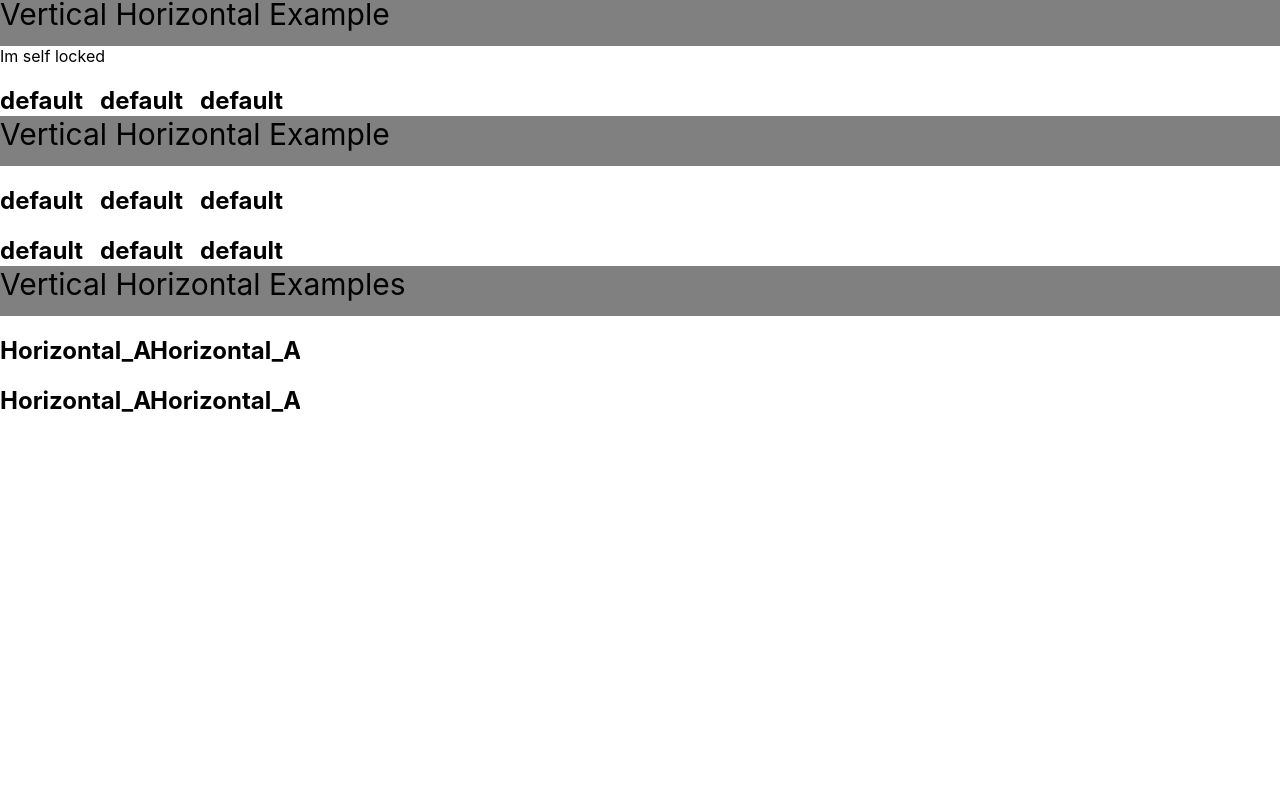
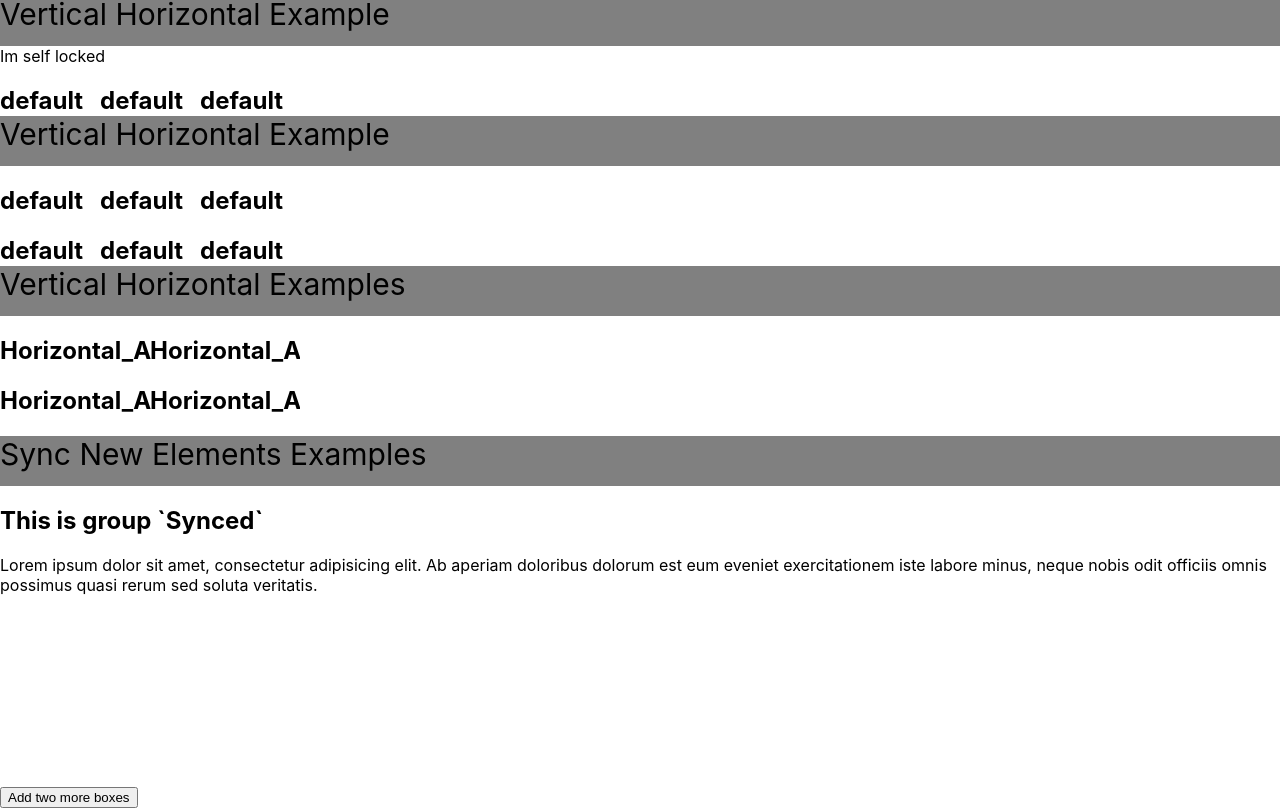
Before and after one commit to AhmadMHawwash/scroll-sync-react, a React (Create React App) app in the folder example/: page / in a window 1280 px wide. Shown: the part 864-1672 px from the top of the page. Before the commit the page ends 1280 px from the top, so only its background shows below. Built offline with nearby package versions, Linux system fonts and the light colour scheme.

Commit message:
Sync new node scroll positions with existing ones when initially added

```diff
--- a/example/src/App.tsx
+++ b/example/src/App.tsx
@@ -1,6 +1,7 @@
 import React, { Component } from 'react';
 
 import HorizontalExample from './Components/HorizontalExample';
+import InitialSyncExample from './Components/InitialSyncExample';
 import VerticalExample from './Components/VerticalExample';
 import VerticalHorizontalExample from './Components/VerticalHorizontalExample';
 
@@ -13,6 +14,8 @@ class App extends Component {
         <HorizontalExample />
         <br />
         <VerticalHorizontalExample />
+        <br />
+        <InitialSyncExample />
       </>
     );
   }
--- /dev/null
+++ b/example/src/Components/InitialSyncExample.tsx
@@ -0,0 +1,34 @@
+import React, { useState } from 'react';
+import { ScrollSync, ScrollSyncNode } from '../build';
+import { Banner } from './Banner';
+
+export const InitialSyncExample = () => {
+  const [elements, setElements] = useState(1);
+
+  return (
+    <>
+      <Banner title="Sync New Elements Examples" />
+      <ScrollSync>
+        <div style={{ display: 'flex', position: 'relative', height: 300 }}>
+          {[...new Array(elements)].map((_, idx) => (
+            <ScrollSyncNode key={idx} group="Synced">
+              <div style={{ overflow: 'auto' }}>
+                <section style={{ height: 1000 }}>
+                  <h1>This is group `Synced`</h1>
+                  <p>
+                    Lorem ipsum dolor sit amet, consectetur adipisicing elit. Ab aperiam doloribus dolorum est eum
+                    eveniet exercitationem iste labore minus, neque nobis odit officiis omnis possimus quasi rerum sed
+                    soluta veritatis.
+                  </p>
+                </section>
+              </div>
+            </ScrollSyncNode>
+          ))}
+        </div>
+      </ScrollSync>
+      <button onClick={() => setElements(elements + 2)}>Add two more boxes</button>
+    </>
+  );
+};
+
+export default InitialSyncExample;
```
Also changed, not shown: 1 other file (tests, documents, lock files or other folders).
